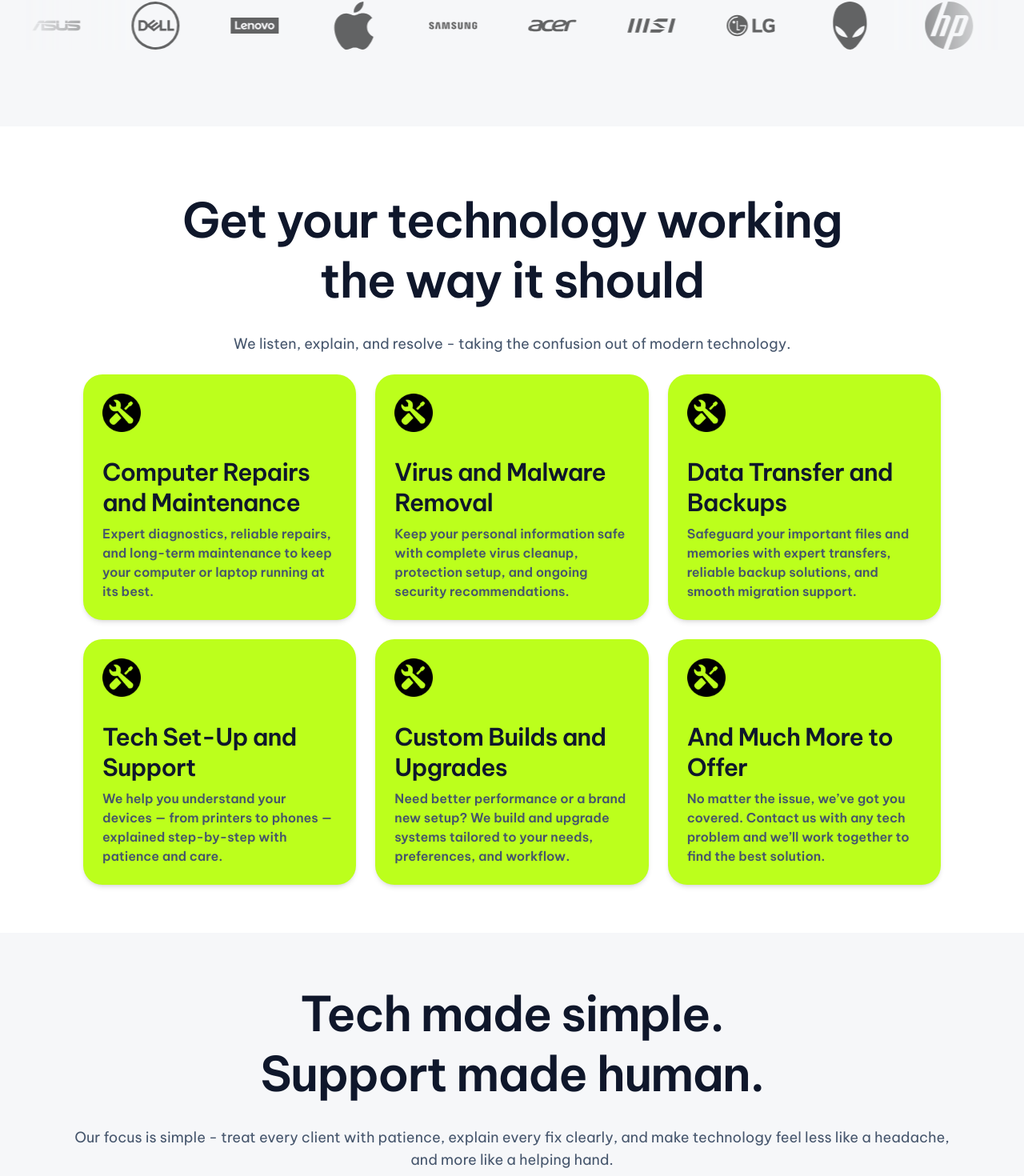
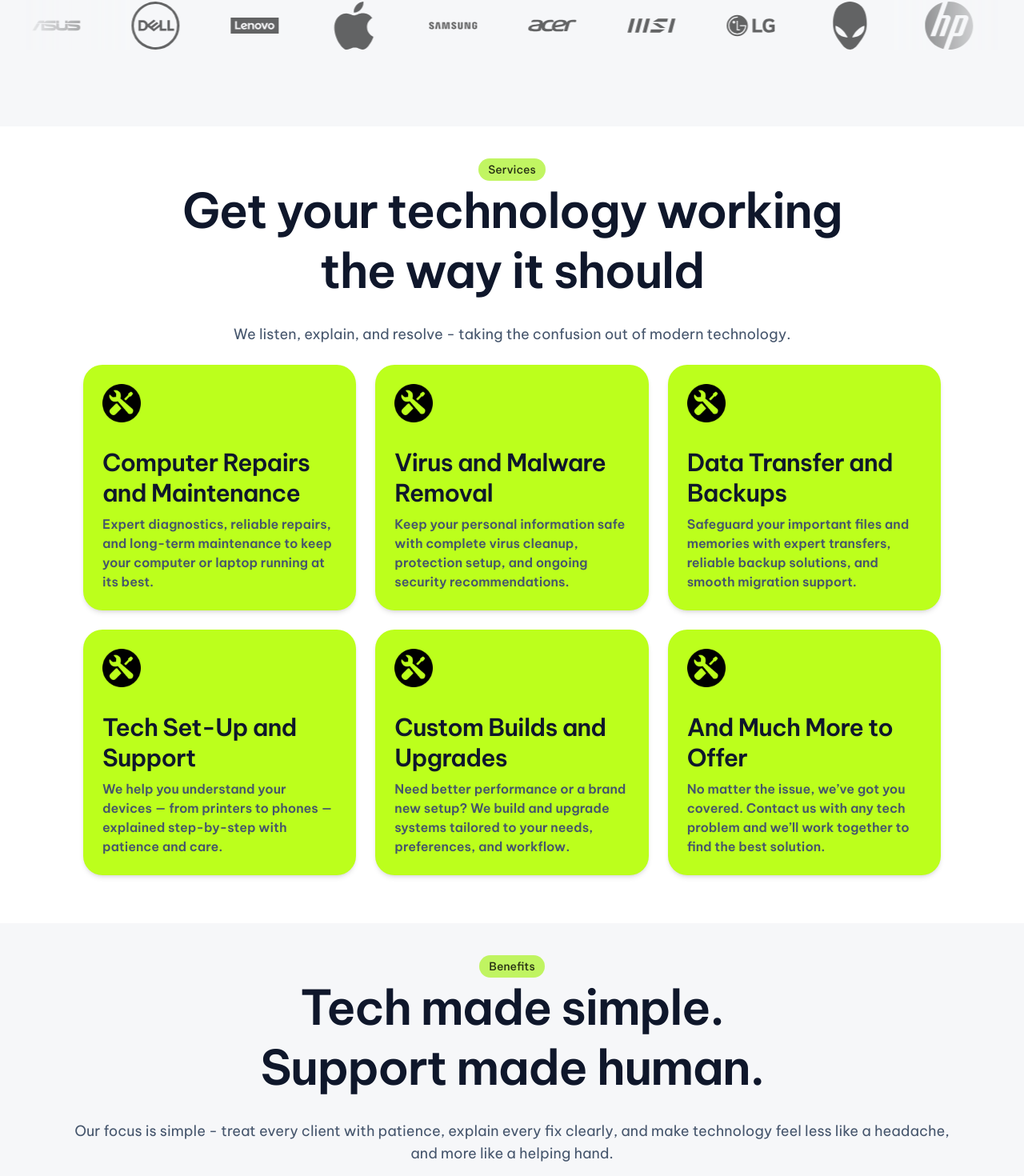
Before and after one commit to Ishan-Khurram/MiltonGeeks, a React (Vite) app: page / in a window 1280 px wide. Shown: the part 776-2246 px from the top of the page at 80% size. Built offline with nearby package versions, Linux system fonts and the light colour scheme.

Commit message:
Fixed bugs for vercel deployment

```diff
--- a/src/components/BrandCarousel.tsx
+++ b/src/components/BrandCarousel.tsx
@@ -1,6 +1,3 @@
-// BrandCarousel.tsx
-import React from "react";
-
 type Item = { name: string; logoSrc?: string; alt?: string };
 
 export default function BrandCarousel({
@@ -49,7 +46,7 @@ export default function BrandCarousel({
       </div>
 
       {/* Reduced motion: stop animating */}
-      <style jsx>{`
+      <style>{`
         @media (prefers-reduced-motion: reduce) {
           .\\[animation\\:marquee_30s_linear_infinite\\] {
             animation: none !important;
--- a/src/components/FaqCard.tsx
+++ b/src/components/FaqCard.tsx
@@ -1,4 +1,4 @@
-import React, { useState } from "react";
+import { useState } from "react";
 
 type FAQ = { q: string; a: string };
 
--- a/src/components/Footer.tsx
+++ b/src/components/Footer.tsx
@@ -19,10 +19,7 @@ export default function Footer() {
 
         {/* Right — Contact button */}
         <div className="hidden md:block justify-self-end">
-          <button
-            href="#contact"
-            className="rounded-full bg-[#fffff] text-[#1F76D2] px-4 py-2 hover:bg-[#FFFFFF] transition outline-1"
-          >
+          <button className="rounded-full bg-[#fffff] text-[#1F76D2] px-4 py-2 hover:bg-[#FFFFFF] transition outline-1">
             Contact
           </button>
         </div>
--- a/src/pages/Benefits.tsx
+++ b/src/pages/Benefits.tsx
@@ -18,7 +18,10 @@ export default function Serivces() {
   return (
     <section id="benefits" className="bg-[#f6f7f9]">
       {/* Title text and blurb */}
-      <div className="mx-auto max-w-6xl px-6 py-16 text-center">
+      <div className="mx-auto max-w-6xl px-6 py-10 text-center">
+        <p className="inline-flex items-center gap-2 rounded-full bg-lime-300/90 px-3 py-1 text-sm font-medium text-black">
+          <span className="opacity-80">Benefits</span>
+        </p>
         <h1 className="text-[60px] font-extrabold leading-tight tracking-tight text-slate-900 md-text-[60px]">
           Tech made simple.
         </h1>
--- a/src/pages/Services.tsx
+++ b/src/pages/Services.tsx
@@ -17,7 +17,10 @@
 export default function Services() {
   return (
     <section id="services" className="bg-[#ffffff]">
-      <div className="mx-auto max-w-4xl px-6 py-6 pt-20 text-center">
+      <div className="mx-auto max-w-4xl px-6 py-6 pt-10 text-center">
+        <p className="inline-flex items-center gap-2 rounded-full bg-lime-300/90 px-3 py-1 text-sm font-medium text-black">
+          <span className="opacity-80">Services</span>
+        </p>
         <h1 className="text-[60px] font-extrabold leading-tight tracking-tight text-slate-900 md-text-[60px]">
           Get your technology working the way it should
         </h1>
```
